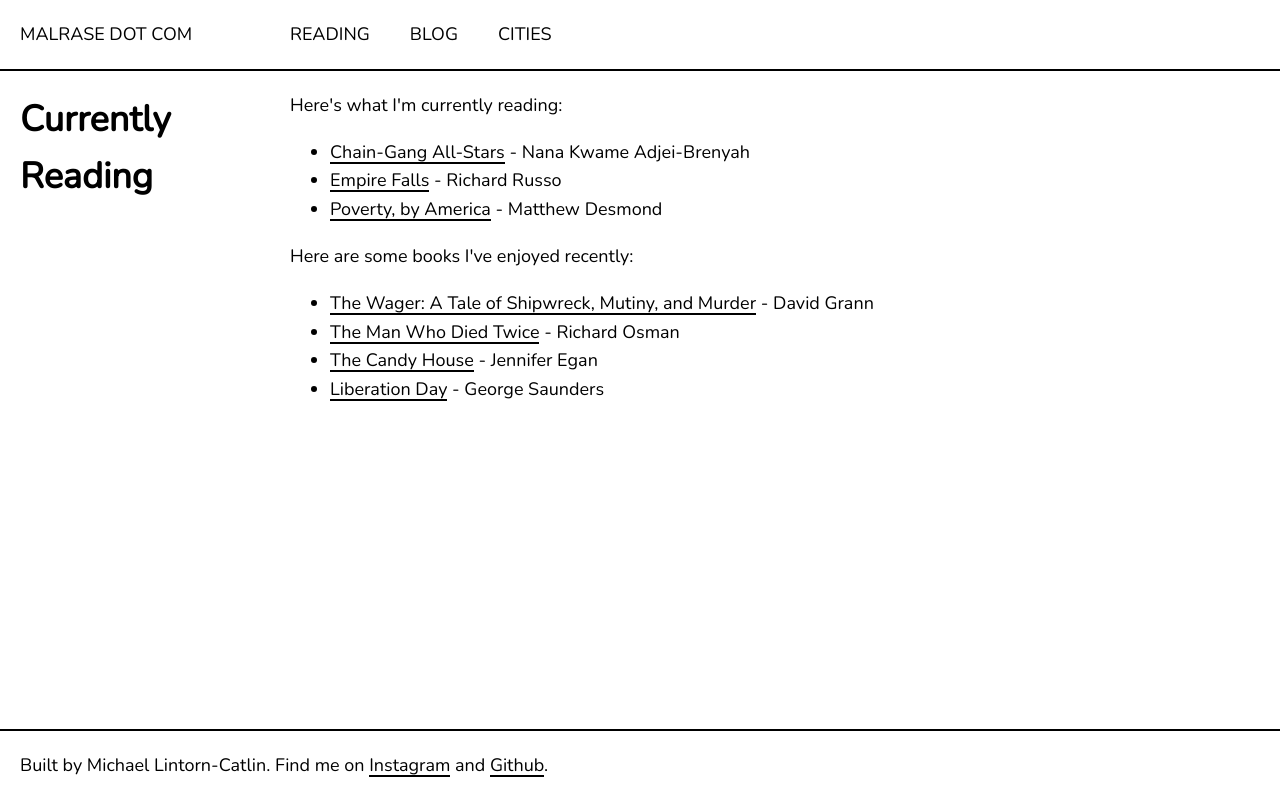
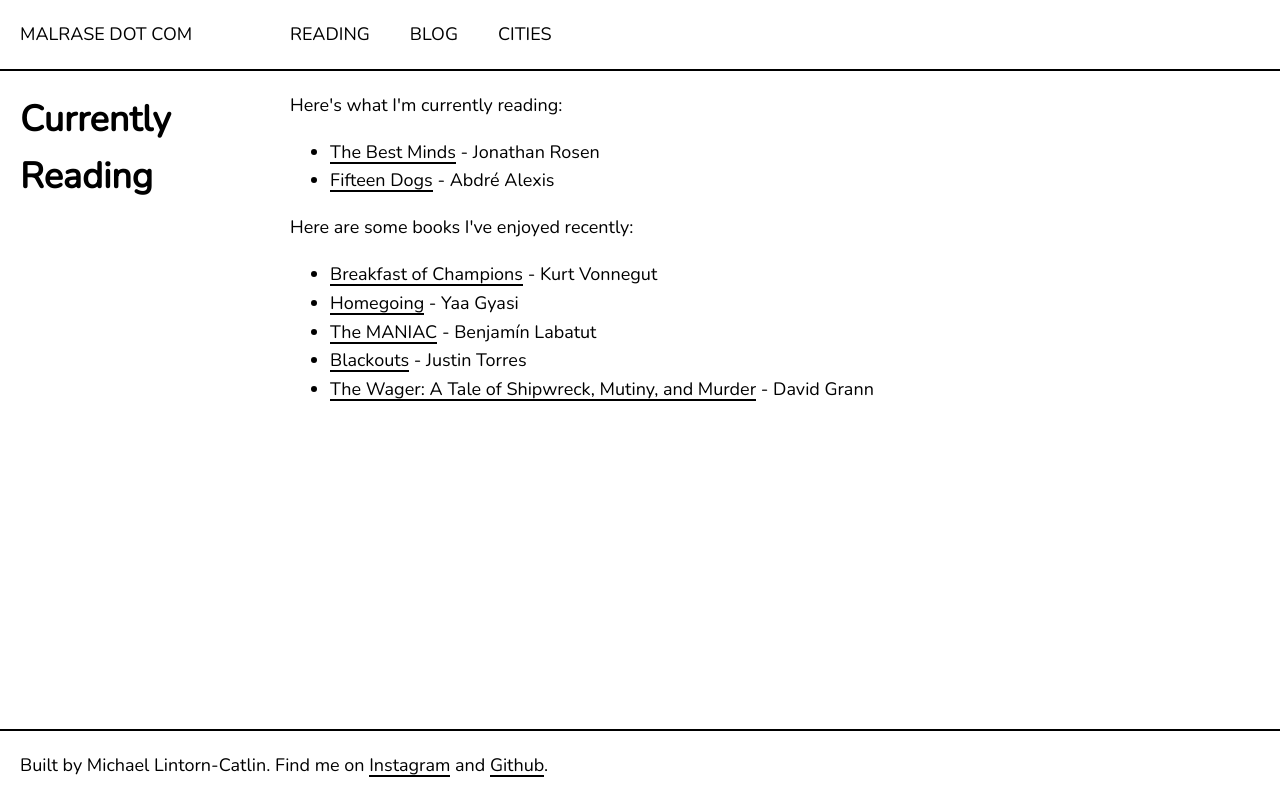
Before and after one commit to malrase/malrasedotcom, a Next.js app: page /currently-reading in a window 1280 px wide. Built offline with nearby package versions, Linux system fonts and the light colour scheme.

Commit message:
Book update as of March 2024

```diff
--- a/pages/currently-reading/index.js
+++ b/pages/currently-reading/index.js
@@ -7,16 +7,16 @@ export default function CurrentlyReadingIndex() {
       <div className="content">
       <p>Here's what I'm currently reading:</p>
       <ul>
-        <li><a href='https://www.goodreads.com/book/show/61190770-chain-gang-all-stars'>Chain-Gang All-Stars</a> - Nana Kwame Adjei-Brenyah</li>
-        <li><a href='https://www.goodreads.com/book/show/187020.Empire_Falls'>Empire Falls</a> - Richard Russo</li>
-      <li><a href='https://www.goodreads.com/book/show/61358638-poverty-by-america'>Poverty, by America</a> - Matthew Desmond</li>
+        <li><a href='https://www.goodreads.com/book/show/61724281-the-best-minds'>The Best Minds</a> - Jonathan Rosen</li>
+        <li><a href='https://www.goodreads.com/book/show/23129923-fifteen-dogs'>Fifteen Dogs</a> - Abdré Alexis</li>
       </ul>
       <p>Here are some books I've enjoyed recently:</p>
       <ul>
-                <li><a href='https://www.goodreads.com/en/book/show/61714633'>The Wager: A Tale of Shipwreck, Mutiny, and Murder</a> - David Grann</li>
-        <li><a href='https://www.goodreads.com/book/show/55457493-the-man-who-died-twice'>The Man Who Died Twice</a> - Richard Osman</li>
-        <li><a href='https://www.goodreads.com/book/show/58437521-the-candy-house'>The Candy House</a> - Jennifer Egan</li>
-        <li><a href='https://www.goodreads.com/en/book/show/60471573'>Liberation Day</a> - George Saunders</li>
+        <li><a href='https://www.goodreads.com/book/show/4980.Breakfast_of_Champions'>Breakfast of Champions</a> - Kurt Vonnegut</li>
+        <li><a href='https://www.goodreads.com/book/show/27071490-homegoing'>Homegoing</a> - Yaa Gyasi</li>
+        <li><a href='https://www.goodreads.com/book/show/75665931-the-maniac'>The MANIAC</a> - Benjamín Labatut</li>
+        <li><a href='https://www.goodreads.com/book/show/65215321-blackouts'>Blackouts</a> - Justin Torres</li>
+        <li><a href='https://www.goodreads.com/en/book/show/61714633'>The Wager: A Tale of Shipwreck, Mutiny, and Murder</a> - David Grann</li>
       </ul>
       </div>
     </main>
```
